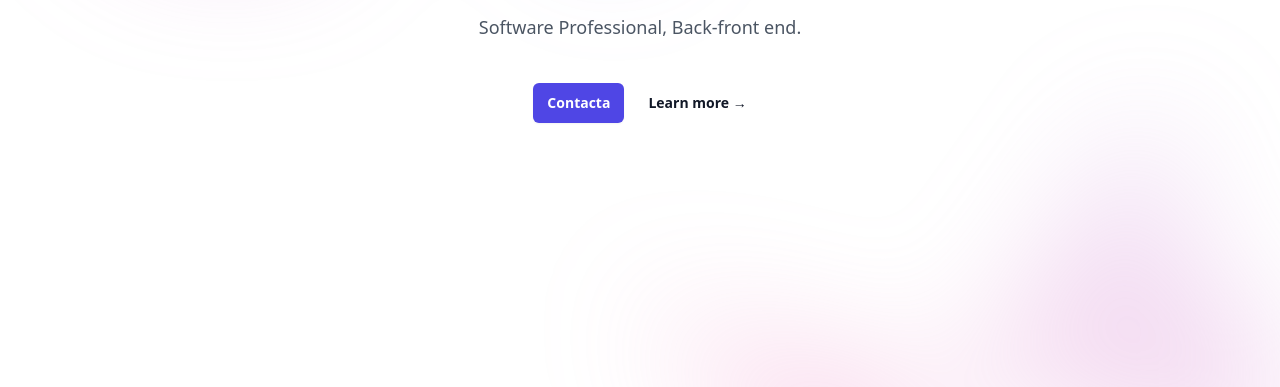
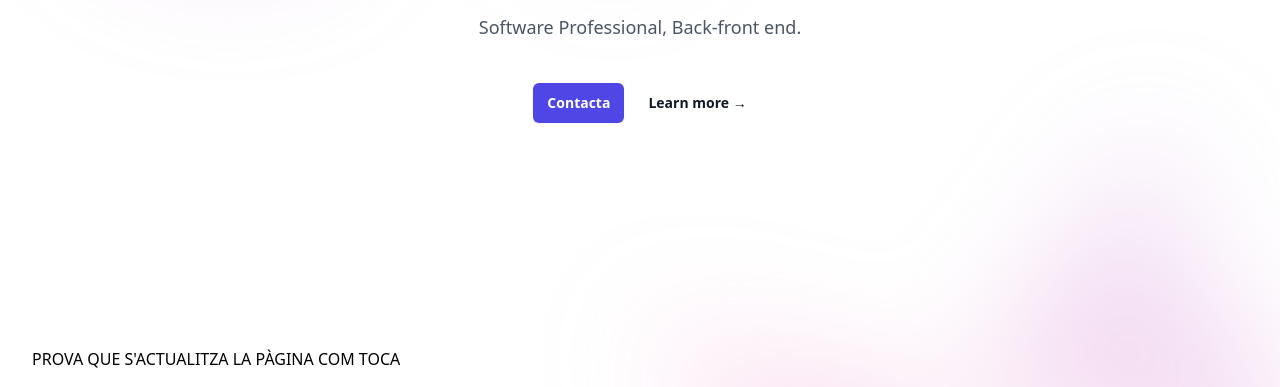
Before and after one commit to 2DAM-202425-PROJECTE/landing-page-alexander, a website built with Vite: page index.html in a window 1280 px wide. Shown: the part 413-800 px from the top of the page. Built offline with nearby package versions, Linux system fonts and the light colour scheme.

Commit message:
canvi nom pestanya

```diff
--- a/index.html
+++ b/index.html
@@ -5,7 +5,7 @@
     <!--<link rel="icon" type="image/svg+xml" href="/vite.svg" />-->
     <meta name="viewport" content="width=device-width, initial-scale=1.0" />
     <link href="style.css" rel="stylesheet">
-    <title>Alexander Page</title>
+    <title>Alexander Landding Page</title>
   </head>
   <body>
     <script type="module" src="/main.js"></script>
@@ -82,6 +82,7 @@
         <div class="absolute inset-x-0 top-[calc(100%-13rem)] -z-10 transform-gpu overflow-hidden blur-3xl sm:top-[calc(100%-30rem)]" aria-hidden="true">
           <div class="relative left-[calc(50%+3rem)] aspect-[1155/678] w-[36.125rem] -translate-x-1/2 bg-gradient-to-tr from-[#ff80b5] to-[#9089fc] opacity-30 sm:left-[calc(50%+36rem)] sm:w-[72.1875rem]" style="clip-path: polygon(74.1% 44.1%, 100% 61.6%, 97.5% 26.9%, 85.5% 0.1%, 80.7% 2%, 72.5% 32.5%, 60.2% 62.4%, 52.4% 68.1%, 47.5% 58.3%, 45.2% 34.5%, 27.5% 76.7%, 0.1% 64.9%, 17.9% 100%, 27.6% 76.8%, 76.1% 97.7%, 74.1% 44.1%)"></div>
         </div>
+        <h1>PROVA QUE S'ACTUALITZA LA PÀGINA COM TOCA</h1>
       </div>
     </div>
   </body>
```
